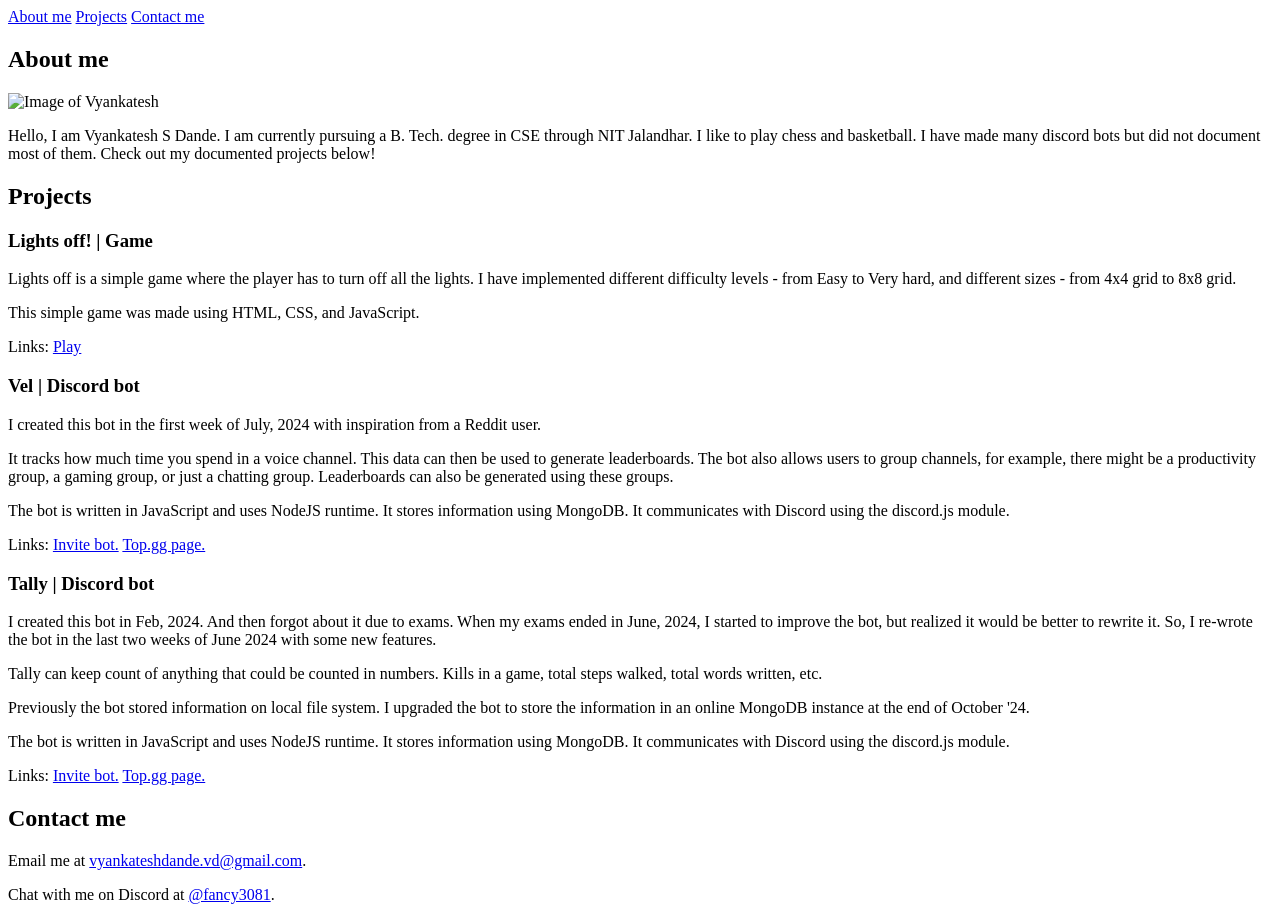
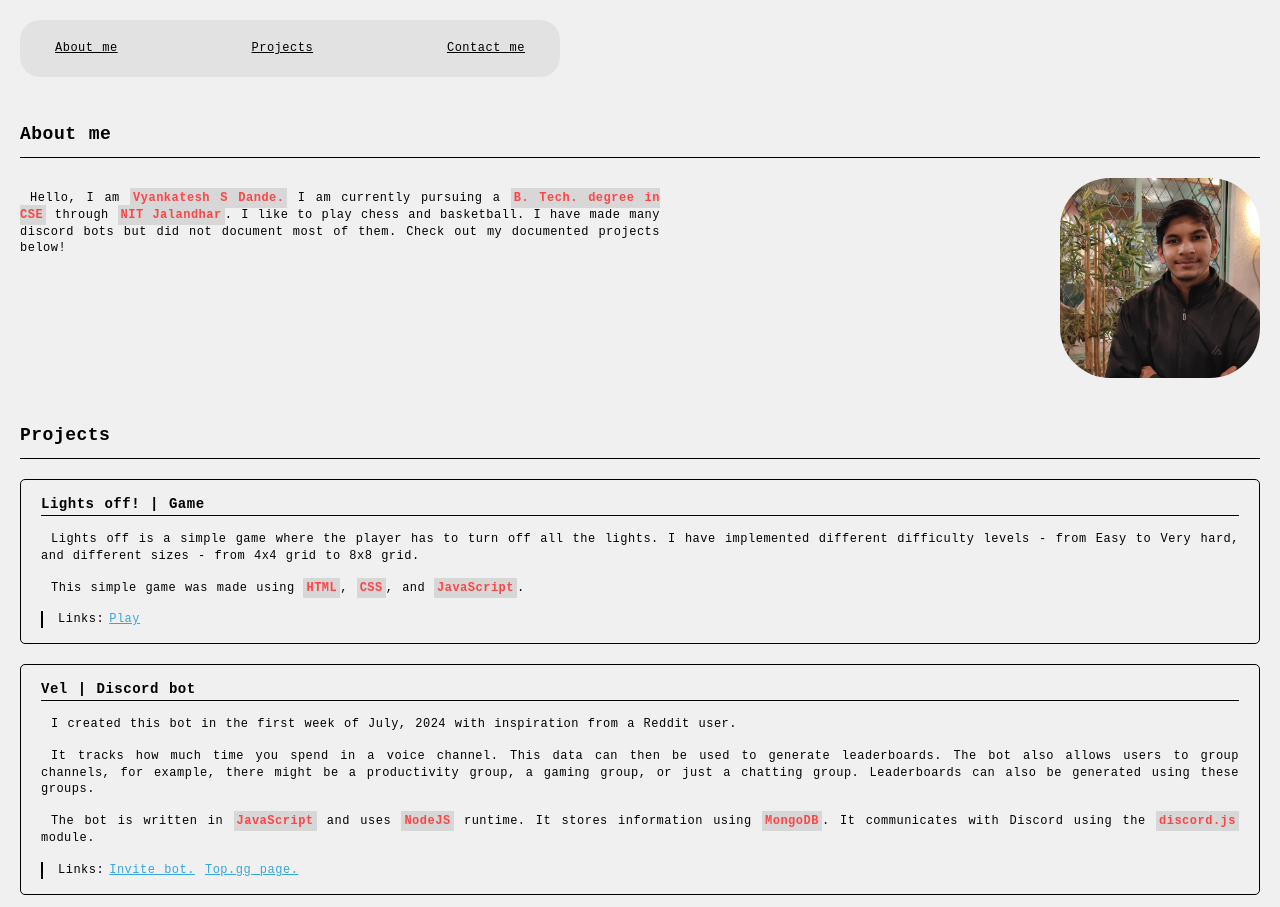
Before and after one commit to vyduck/homepage-v1, a plain HTML site: page index.html in a window 1280 px wide. Shown: the top 907 px of the page. Drawn offline with Linux system fonts and the light colour scheme; the site is published under a folder, as on GitHub Pages, so addresses that start at the root find nothing.

Commit message:
Changed source URLs

```diff
--- a/index.html
+++ b/index.html
@@ -7,8 +7,8 @@
 
     <title>About Vyankatesh</title>
 
-    <link rel="stylesheet" href="/css/base.css">
-    <link rel="stylesheet" href="/css/aboutme.css">
+    <link rel="stylesheet" href="./css/base.css">
+    <link rel="stylesheet" href="./css/aboutme.css">
 </head>
 
 <body>
@@ -23,7 +23,7 @@
                 About me
             </h2>
             <div>
-                <img id="pfp" src="/assets/images/pfp.jpg" alt="Image of Vyankatesh"/>
+                <img id="pfp" src="./assets/images/pfp.jpg" alt="Image of Vyankatesh"/>
                 <p>
                     Hello, I am <span class="imp">Vyankatesh S Dande.</span> I am currently pursuing a <span class="imp">B. Tech. degree in CSE</span>
                     through <span class="imp">NIT Jalandhar</span>. I like to play chess and basketball. I have made many discord bots but did not
```
